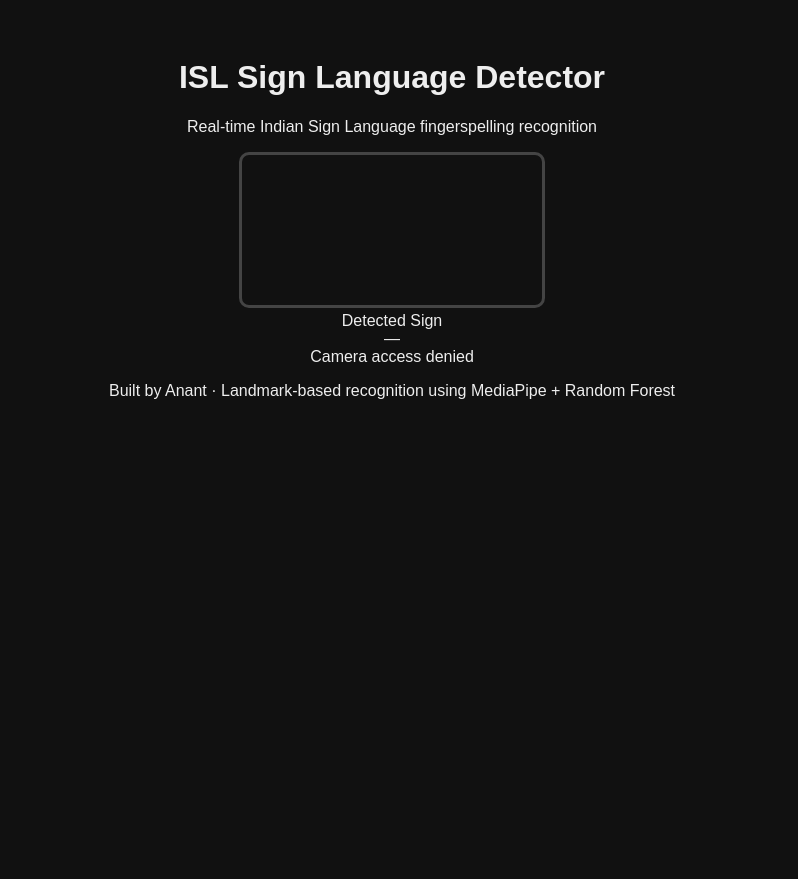
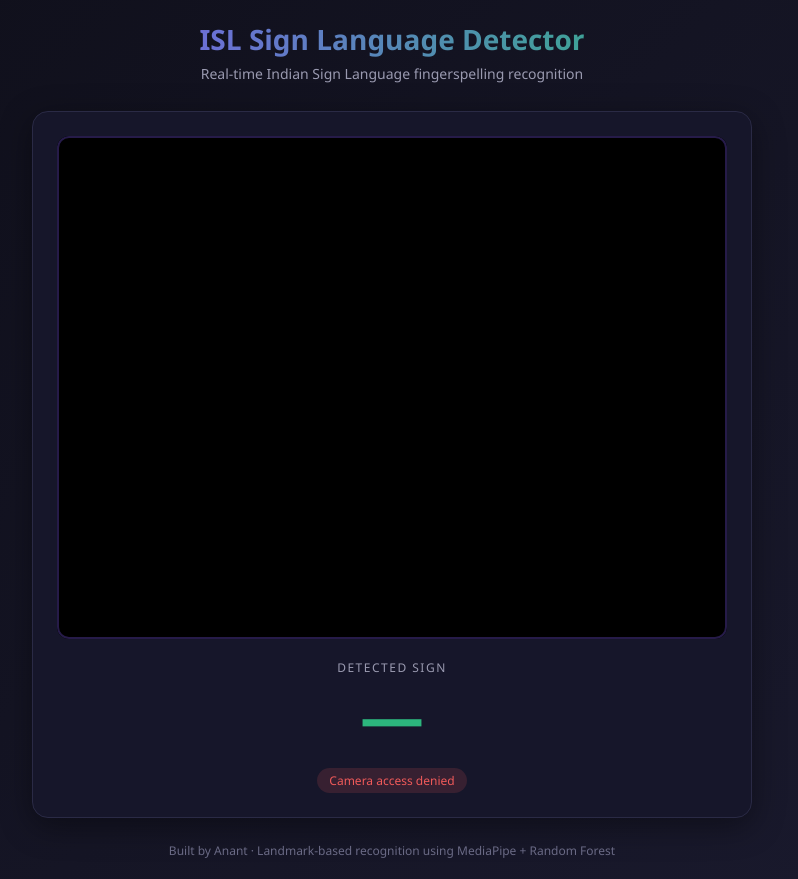
Before and after one commit to Anant-083/ISL-Sign-Detector, a Flask app: page / in a window 1280 px wide. Shown: the whole page, without its empty margins (248-1046 px from the left). Before the commit the page ends 399 px from the top, so only its background shows below. Run offline with Flask 3, Linux system fonts and the light colour scheme; parts of the project's set-up code (start-up, migrations or seed data) failed here and were passed over.

Commit message:
Update style.css

```diff
--- a/app/static/style.css
+++ b/app/static/style.css
@@ -1,15 +1,115 @@
+* {
+    margin: 0;
+    padding: 0;
+    box-sizing: border-box;
+}
+
 body {
+    font-family: 'Segoe UI', system-ui, sans-serif;
+    background: linear-gradient(135deg, #0f0f1a 0%, #1a1a2e 100%);
+    color: #e8e8f0;
+    min-height: 100vh;
+    display: flex;
+    justify-content: center;
+    align-items: center;
+    padding: 20px;
+}
+
+.container {
+    max-width: 720px;
+    width: 100%;
     text-align: center;
-    font-family: sans-serif;
-    background: #111;
-    color: #eee;
-    padding-top: 30px;
 }
+
+header h1 {
+    font-size: 28px;
+    font-weight: 700;
+    background: linear-gradient(90deg, #7f5af0, #2cb67d);
+    -webkit-background-clip: text;
+    -webkit-text-fill-color: transparent;
+    margin-bottom: 6px;
+}
+
+.subtitle {
+    color: #9a9ab0;
+    font-size: 14px;
+    margin-bottom: 28px;
+}
+
+.main-card {
+    background: #16162a;
+    border: 1px solid #2a2a45;
+    border-radius: 16px;
+    padding: 24px;
+    box-shadow: 0 8px 32px rgba(0,0,0,0.4);
+}
+
+.video-wrapper {
+    position: relative;
+    border-radius: 12px;
+    overflow: hidden;
+    background: #000;
+    aspect-ratio: 4/3;
+}
+
 video {
-    border-radius: 10px;
-    border: 3px solid #444;
+    width: 100%;
+    height: 100%;
+    object-fit: cover;
+    transform: scaleX(-1);
 }
-h2 {
+
+.scan-overlay {
+    position: absolute;
+    inset: 0;
+    border: 2px solid rgba(127, 90, 240, 0.3);
+    border-radius: 12px;
+    pointer-events: none;
+}
+
+.prediction-panel {
     margin-top: 20px;
-    font-size: 28px;
+    display: flex;
+    flex-direction: column;
+    align-items: center;
+    gap: 8px;
 }
+
+.label {
+    font-size: 12px;
+    text-transform: uppercase;
+    letter-spacing: 1.5px;
+    color: #9a9ab0;
+}
+
+.prediction-value {
+    font-size: 64px;
+    font-weight: 800;
+    color: #2cb67d;
+    line-height: 1;
+    min-height: 76px;
+}
+
+.status-dot {
+    font-size: 12px;
+    padding: 4px 12px;
+    border-radius: 20px;
+    background: #2a2a45;
+    color: #9a9ab0;
+}
+
+.status-dot.live {
+    background: rgba(44, 182, 125, 0.15);
+    color: #2cb67d;
+}
+
+.status-dot.error {
+    background: rgba(240, 90, 90, 0.15);
+    color: #f05a5a;
+}
+
+footer {
+    margin-top: 24px;
+    font-size: 12px;
+    color: #6a6a85;
+}
```
